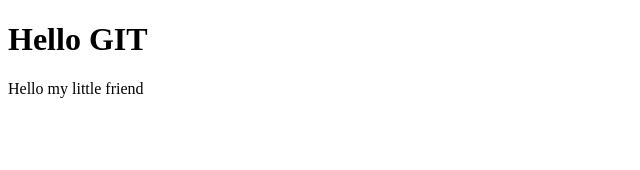
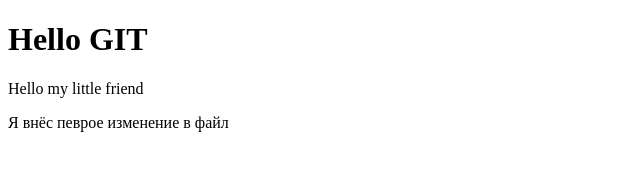
Before and after one commit to Alexandr767/Git, a plain HTML site: page index.html in a window 1280 px wide. Shown: the whole page, without its empty margins (0-640 px from the left). Drawn offline with Linux system fonts and the light colour scheme.

Commit message:
Добавил абзац

```diff
--- a/index.html
+++ b/index.html
@@ -9,5 +9,6 @@
 <body>
     <h1>Hello GIT</h1>
     <p>Hello my little friend</p>
+    <p>Я внёс певрое изменение в файл</p>
 </body>
 </html>
```
